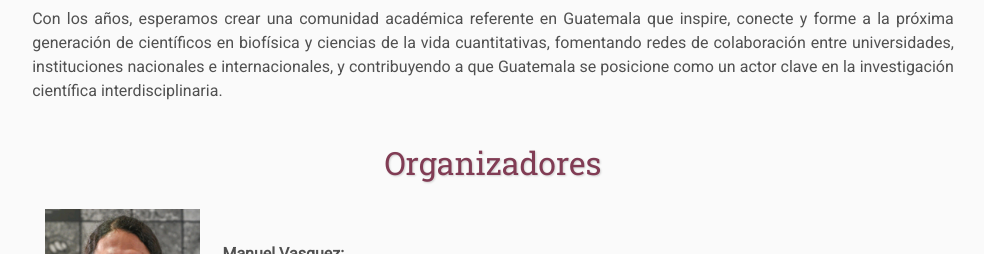
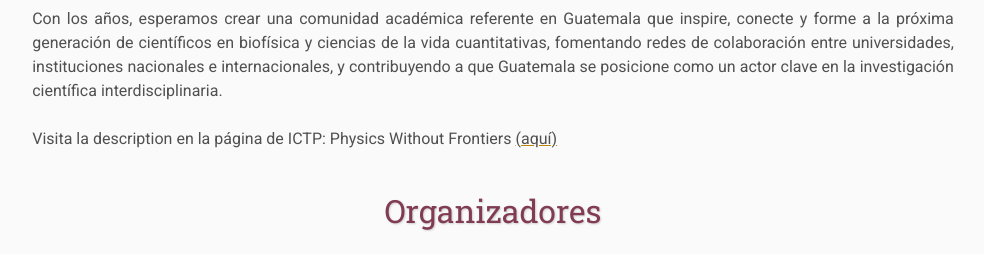
Before and after one commit to biofisicaguatemala/conference-2025, a plain HTML site: page index.html in a window 1280 px wide. Shown: the part 1280-1534 px from the top of the page, without its empty margins (147-1131 px from the left). Drawn offline with Linux system fonts and the light colour scheme.

Commit message:
add link to ictp page

```diff
--- a/index.html
+++ b/index.html
@@ -62,8 +62,10 @@ Nuestro propósito es crear un espacio interdisciplinario donde jóvenes cientí
   Con la misión de impulsar la formación de estudiantes y egresados de ciencias físicas, biológicas y afines en métodos cuantitativos de vanguardia, ofreciendo capacitación gratuita y de alta calidad en biofísica, neurociencia, ecología, estadística e inteligencia artificial aplicada a la biología. Nuestro compromiso es fortalecer las capacidades científicas en Guatemala y abrir oportunidades de investigación interdisciplinaria que trasciendan fronteras.
   </p>
 <p>
-Con los años, esperamos crear una comunidad académica referente en Guatemala que inspire, conecte y forme a la próxima generación de científicos en biofísica y ciencias de la vida cuantitativas, fomentando redes de colaboración entre universidades, instituciones nacionales e internacionales, y contribuyendo a que Guatemala se posicione como un actor clave en la investigación científica interdisciplinaria.
+  Con los años, esperamos crear una comunidad académica referente en Guatemala que inspire, conecte y forme a la próxima generación de científicos en biofísica y ciencias de la vida cuantitativas, fomentando redes de colaboración entre universidades, instituciones nacionales e internacionales, y contribuyendo a que Guatemala se posicione como un actor clave en la investigación científica interdisciplinaria.
 </p>
+
+<p>Visita la description en la página de ICTP: Physics Without Frontiers <a href="https://indico.ictp.it/event/11227/" target="_blank">(aquí)</a></p>
 
 <h2>Organizadores</h2>
 <table class="sponsors">
```
Also changed, not shown: assets/AREA_logo.png (added).
